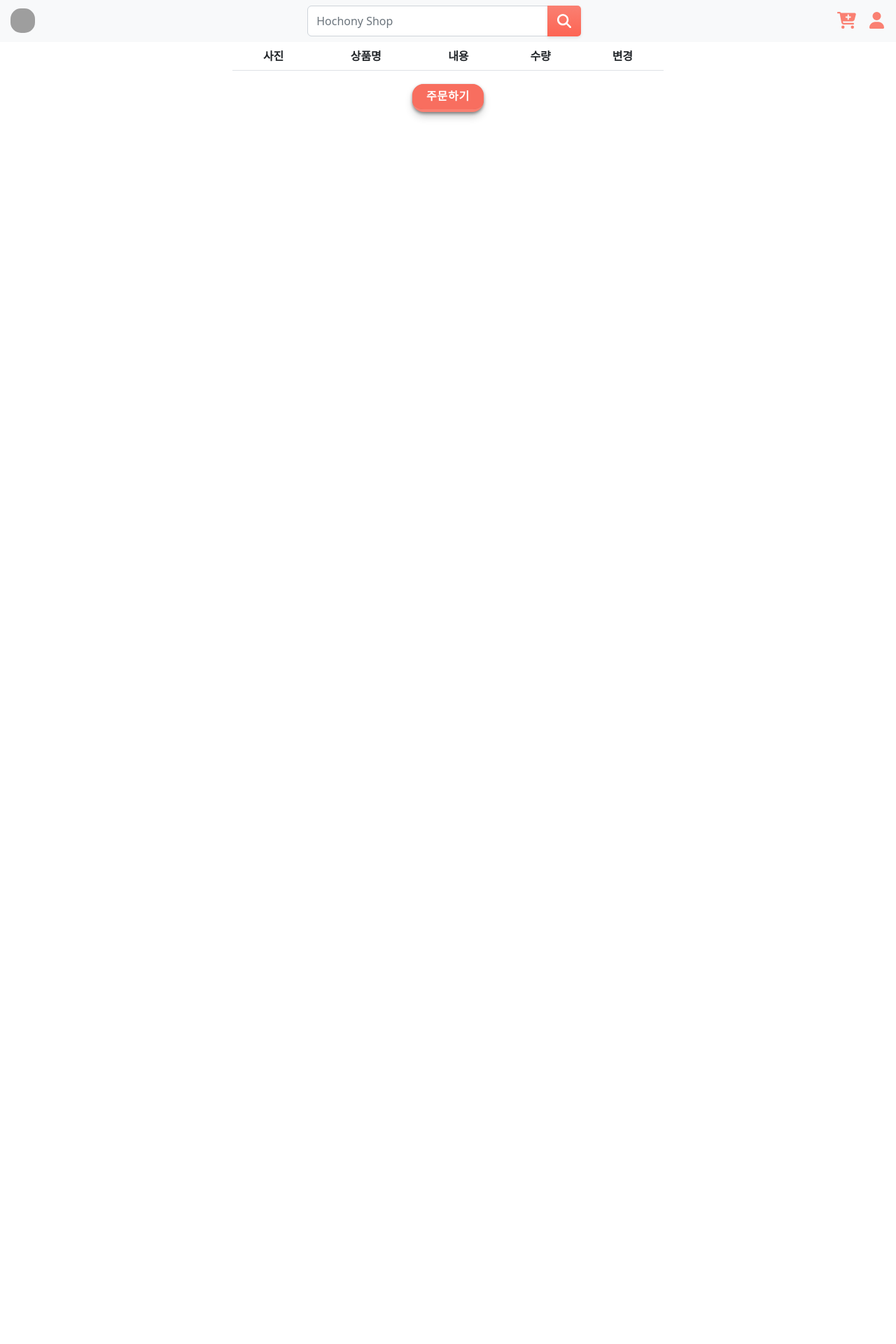
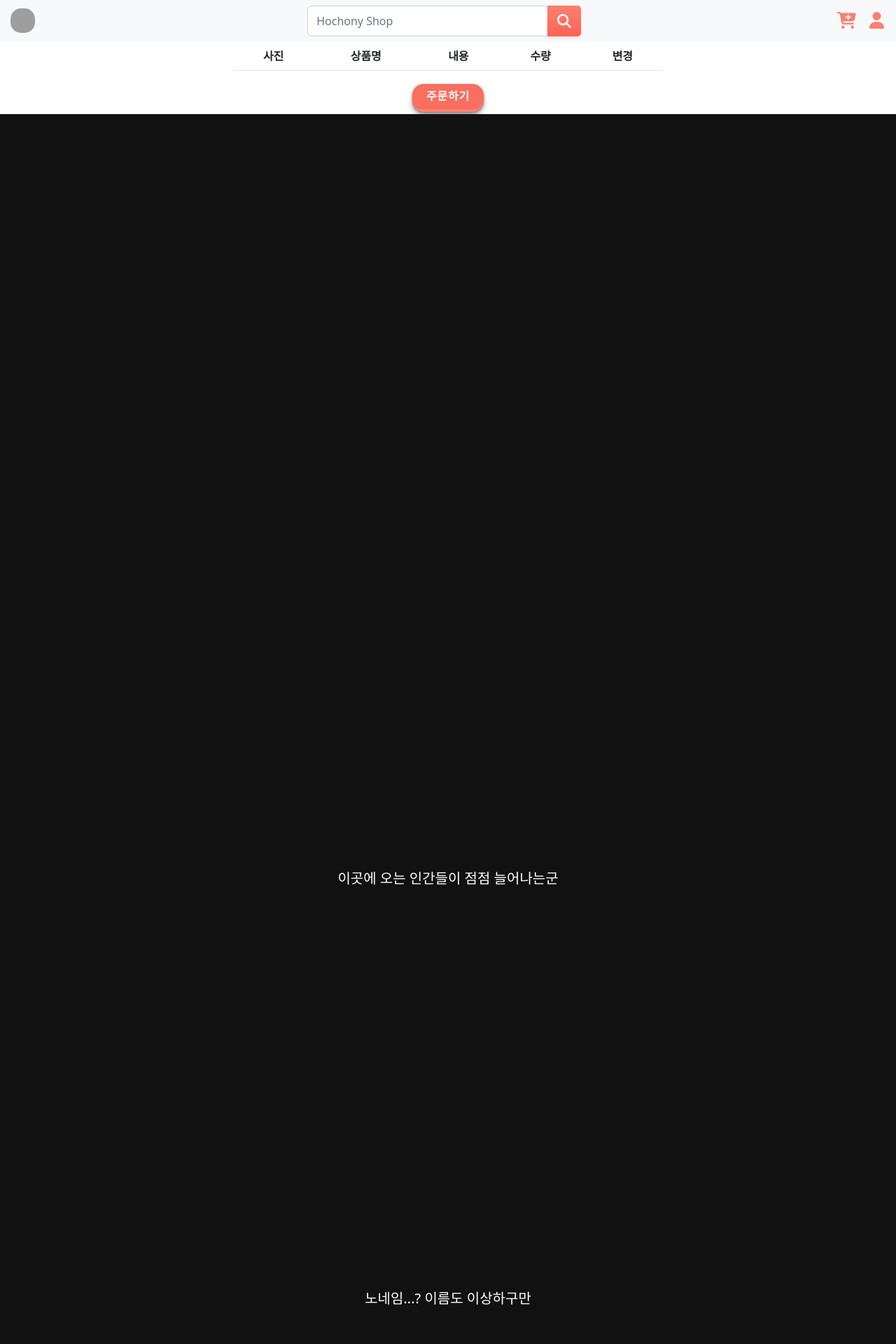
Before and after one commit to ziuss76/hochony1, a React (Create React App) app in the folder hochony-front/: page /cart in a window 1280 px wide. Shown: the top 1920 px of the page at 70% size. Before the commit the page ends 800 px from the top, so only its background shows below. Built offline with nearby package versions, Linux system fonts and the light colour scheme; grey boxes are pictures that could not be loaded.

Commit message:
Fix: Navbar 숨기기

```diff
--- a/hochony-front/package.json
+++ b/hochony-front/package.json
@@ -15,6 +15,7 @@
     "@testing-library/user-event": "^13.5.0",
     "axios": "^0.27.2",
     "bootstrap": "^5.2.0",
+    "intersection-observer": "^0.12.2",
     "jwt-decode": "^3.1.2",
     "react": "^18.2.0",
     "react-bootstrap": "^2.4.0",
--- a/hochony-front/src/App.css
+++ b/hochony-front/src/App.css
@@ -74,3 +74,14 @@ img {
   /* 캐러셀은 shadow 아래쪽이 좀 이상해져서 작은 상품 이미지는 따로 넣었음 */
   box-shadow: rgba(50, 50, 93, 0.25) 0px 6px 12px -2px, rgba(0, 0, 0, 0.3) 0px 3px 7px -3px;
 }
+.navbar {
+  transition: transform 0.2s ease-in-out;
+}
+
+.slide-up {
+  transform: translateY(-100%);
+}
+
+.slide-down {
+  transform: translateY(0);
+}
--- a/hochony-front/src/App.js
+++ b/hochony-front/src/App.js
@@ -4,7 +4,7 @@ import { Navbar, Container, Nav, Form, InputGroup } from "react-bootstrap";
 import { FontAwesomeIcon } from "@fortawesome/react-fontawesome";
 import { faCartPlus, faUser, faMagnifyingGlass } from "@fortawesome/free-solid-svg-icons";
 import { Link, Route, Routes } from "react-router-dom";
-import React, { useState, useEffect } from "react";
+import React, { useState, useEffect, lazy, Suspense, useRef } from "react";
 import Data from "./Data/firstHochoData"; // Data 자리엔 자유롭게 작명가능
 import Detail from "./Detail";
 import Cart from "./Cart";
@@ -13,6 +13,9 @@ import Login from "./Login";
 import "./Button.scss";
 import axios from "axios";
 import ScrollTop from "./ScrollTop";
+import Dialog from "./Dialog";
+import dialogData from "./Data/dialogData";
+const LazyDialog = lazy(() => import("./Dialog"));
 
 function App() {
   const [hochony, hochony변경] = useState(Data); //Data는 data.js 에 있는 데이터 전체
@@ -20,6 +23,17 @@ function App() {
   const [더보기, 더보기변경] = useState(false);
   const [구글로그인, 구글로그인변경] = useState(true);
   const [로그인완료, 로그인완료변경] = useState(false);
+  const [userName, setUserName] = useState("노네임");
+  const [showNavbar, setShowNavbar] = useState(true);
+  const scrollingRef = useRef();
+
+  useEffect(() => {
+    const userDetail = sessionStorage.getItem("userDetail");
+    if (userDetail) {
+      const parsedUserDetail = JSON.parse(userDetail);
+      setUserName(parsedUserDetail.name);
+    }
+  }, [구글로그인]);
 
   useEffect(() => {
     const userDetail = sessionStorage.getItem("userDetail");
@@ -34,9 +48,32 @@ function App() {
     }
   }, []);
 
+  useEffect(() => {
+    let 스크롤초기값 = window.scrollY;
+
+    const handleScroll = () => {
+      const 스크롤바뀐값 = window.scrollY;
+      const 변화지점 = window.innerHeight * 0.5;
+      const Navbar높이 = 60;
+
+      if (스크롤바뀐값 > 스크롤초기값 && 스크롤바뀐값 > 변화지점 + Navbar높이) {
+        setShowNavbar(false);
+      } else if (스크롤바뀐값 < 스크롤초기값 && 스크롤바뀐값 <= 변화지점) {
+        setShowNavbar(true);
+      }
+      스크롤초기값 = 스크롤바뀐값;
+    };
+    scrollingRef.current = handleScroll;
+    window.addEventListener("scroll", scrollingRef.current);
+
+    return () => {
+      window.removeEventListener("scroll", scrollingRef.current);
+    };
+  }, []);
+
   return (
     <div className="App">
-      <Navbar sticky="top" bg="light" variant="light">
+      <Navbar sticky="top" bg="light" variant="light" className={`navbar ${!showNavbar ? "slide-up" : "slide-down"}`}>
         <Container fluid>
           <Nav.Link as={Link} to="/">
             <img alt="" src="https://ziuss-bucket.s3.ap-northeast-2.amazonaws.com/hochopic/hochoicon.jpeg" width="35px" height="35px" className="hochoicon" />
@@ -87,6 +124,7 @@ function App() {
           </Nav>
         </Container>
       </Navbar>
+
       {/* Switch 쓰면 하나하나 exact 안 붙여도 됨! 6버전 이후로 Switch => Routes */}
       <ScrollTop />
 
@@ -110,6 +148,13 @@ function App() {
         <Route path="/cart" element={<Cart />} />
         <Route path="/login" element={<Login />} />
       </Routes>
+
+      <Dialog userName={userName} dialogData={dialogData} />
+      {/* {!구글로그인 && (
+          <Suspense fallback={<div>Loading...</div>}>
+            <LazyDialog userName={userName} dialogData={dialogData} />
+          </Suspense>
+        )} */}
     </div>
   );
 }
--- a/hochony-front/src/Dialog.css
+++ /dev/null
@@ -1,4 +0,0 @@
-.dialog {
-  margin: 30rem 0;
-  font-size: 20px;
-}
--- a/hochony-front/src/Dialog.js
+++ b/hochony-front/src/Dialog.js
@@ -1,4 +1,4 @@
-import "./Dialog.css";
+import "./Dialog.scss";
 import "./Button.scss";
 import { useState, useEffect } from "react";
 
@@ -21,10 +21,13 @@ function Dialog({ userName, dialogData }) {
     <>
       {!bye && (
         <>
+          <section className="startSection" />
           {dialogData.map((dialog, i) => (
-            <p className="dialog" key={i}>
-              {i === 1 ? `${userName}...? 이름도 이상하구만` : dialog}
-            </p>
+            <section className="dialogSection" key={i}>
+              <p className="dialog" key={i}>
+                {i === 1 ? `${userName}...? 이름도 이상하구만` : dialog}
+              </p>
+            </section>
           ))}
           <button className="buttonGray" style={{ margin: "25rem 0" }} onClick={Bye}>
             잘 있어 호천아
--- /dev/null
+++ b/hochony-front/src/Dialog.scss
@@ -0,0 +1,20 @@
+.dialog {
+  font-size: 20px;
+  color: #ffffff;
+}
+.dialogSection {
+  background-color: rgb(17, 17, 17);
+  z-index: 9999;
+  display: flex;
+  justify-content: center;
+  align-items: center;
+  width: 100%;
+  height: 75vh;
+}
+
+.startSection {
+  background-color: rgb(17, 17, 17);
+  height: 100vh;
+  position: relative;
+  z-index: 999;
+}
--- a/hochony-front/src/Main.js
+++ b/hochony-front/src/Main.js
@@ -1,27 +1,15 @@
 import "./App.css";
 import "bootstrap/dist/css/bootstrap.min.css";
 import { Badge } from "react-bootstrap";
-import { useState, useEffect, lazy, Suspense } from "react";
+import { useEffect } from "react";
 import Card from "./Card";
 import Carousel from "./Carousel";
 import "./Button.scss";
 import axios from "axios";
 import { GoogleOAuthProvider } from "@react-oauth/google";
 import { GoogleLogin } from "@react-oauth/google";
-import dialogData from "./Data/dialogData";
-const LazyDialog = lazy(() => import("./Dialog"));
 
 function Main({ hochony, hochony변경, 구글로그인, 구글로그인변경, 로그인완료변경, 더보기, 더보기변경 }) {
-  const [userName, setUserName] = useState("노네임");
-
-  useEffect(() => {
-    const userDetail = sessionStorage.getItem("userDetail");
-    if (userDetail) {
-      const parsedUserDetail = JSON.parse(userDetail);
-      setUserName(parsedUserDetail.name);
-    }
-  }, [구글로그인]);
-
   useEffect(() => {
     if (더보기) {
       axios
@@ -81,12 +69,6 @@ function Main({ hochony, hochony변경, 구글로그인, 구글로그인변경,
             </div>
           </>
         )}
-        {/* <Dialog /> */}
-        {!구글로그인 && (
-          <Suspense fallback={<div>Loading...</div>}>
-            <LazyDialog userName={userName} dialogData={dialogData} />
-          </Suspense>
-        )}
       </div>
     </>
   );
```
Also changed, not shown: 16 other files (tests, documents, lock files or other folders).
